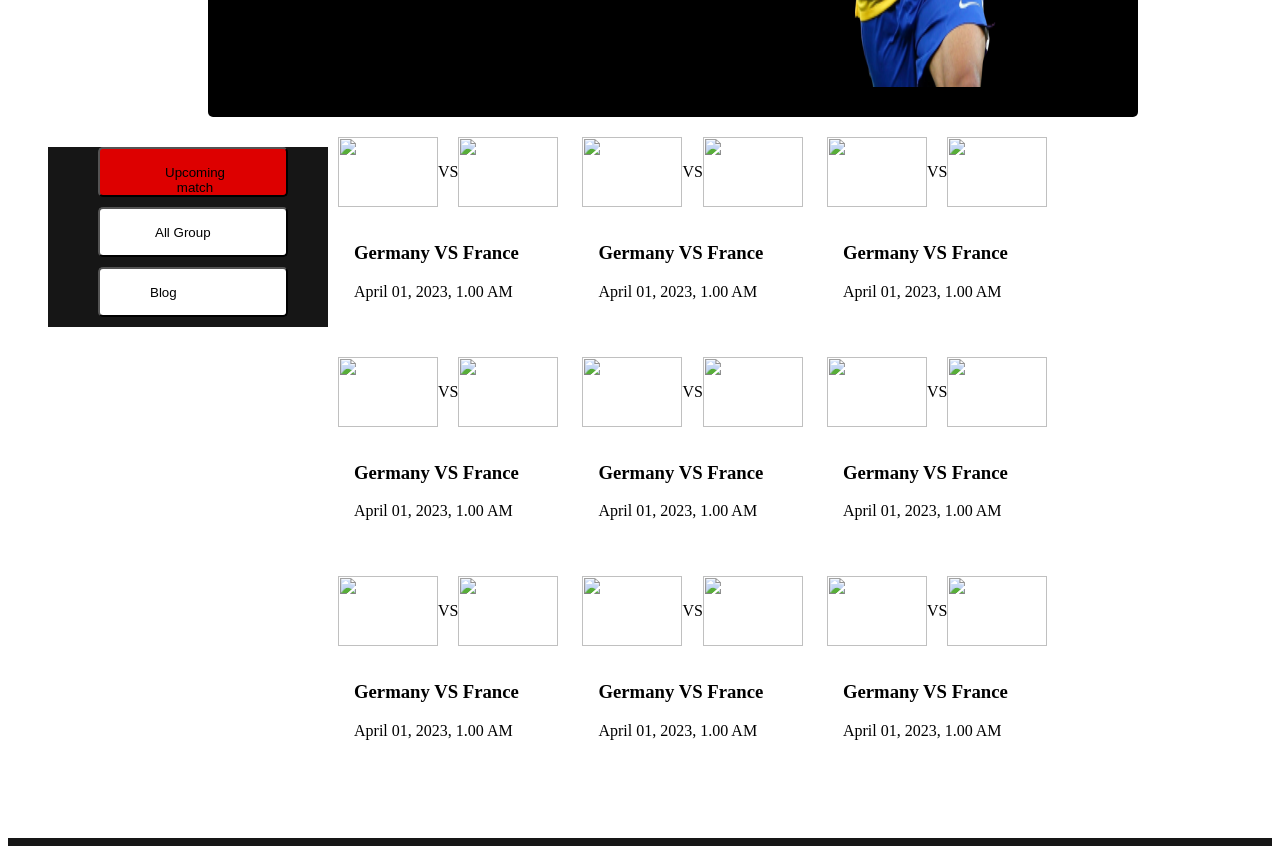
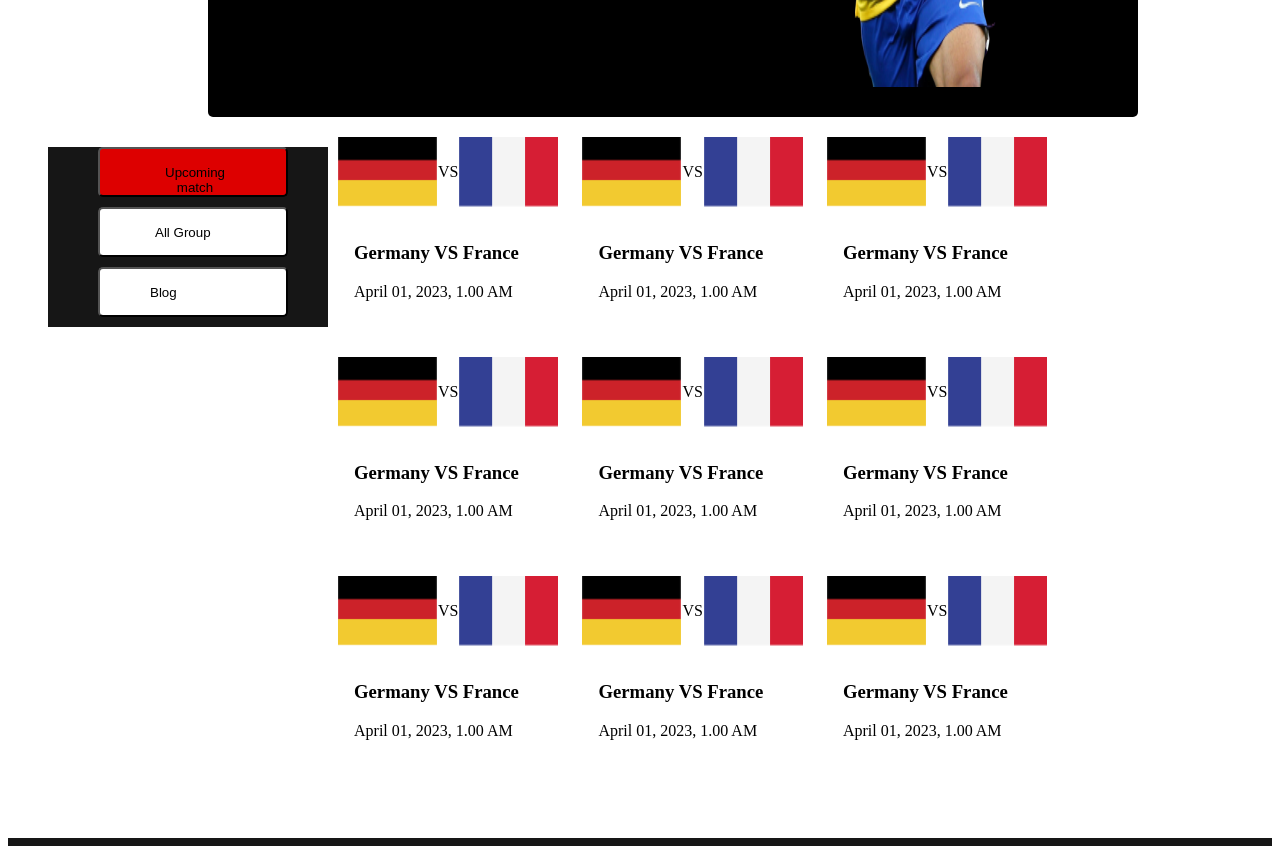
Before and after one commit to YasinArafat56/world-cup-blogs, a plain HTML site: page webpage.html in a window 1280 px wide. Shown: the part 500-1346 px from the top of the page. Drawn offline with Linux system fonts and the light colour scheme; the site is published under a folder, as on GitHub Pages, so addresses that start at the root find nothing.

Commit message:
hosting test

```diff
--- a/webpage.html
+++ b/webpage.html
@@ -32,9 +32,9 @@
        <div class="collections">
            <div >
                <div class="banner">
-                   <img height="70" width="100" src="/world-cup-main/assets/germany Flag.png" alt="">
+                   <img height="70" width="100" src="world-cup-main/assets/germany Flag.png" alt="">
                    <p>VS</p>
-                   <img height="70" width="100" src="/world-cup-main/assets/Flag.png" alt="">
+                   <img height="70" width="100" src="world-cup-main/assets/Flag.png" alt="">
                </div>
 
                <div class="detail">
@@ -45,9 +45,9 @@
            </div>
            <div class="">
                <div class="banner">
-                <img height="70" width="100" src="../world-cup-main/assets/germany Flag.png" alt="">
+                <img height="70" width="100" src="world-cup-main/assets/germany Flag.png" alt="">
                 <p>VS</p>
-                <img height="70" width="100" src="../world-cup-main/assets/Flag.png" alt="">
+                <img height="70" width="100" src="world-cup-main/assets/Flag.png" alt="">
                </div>
 
                <div class="detail">
@@ -60,9 +60,9 @@
            </div>
            <div class="">
                <div class="banner">
-                <img height="70" width="100" src="../world-cup-main/assets/germany Flag.png" alt="">
+                <img height="70" width="100" src="world-cup-main/assets/germany Flag.png" alt="">
                 <p>VS</p>
-                <img height="70" width="100" src="../world-cup-main/assets/Flag.png" alt="">
+                <img height="70" width="100" src="world-cup-main/assets/Flag.png" alt="">
                </div>
 
                <div class="detail">
@@ -73,9 +73,9 @@
            </div>
            <div class="">
                <div class="banner">
-                <img height="70" width="100" src="../world-cup-main/assets/germany Flag.png" alt="">
+                <img height="70" width="100" src="world-cup-main/assets/germany Flag.png" alt="">
                 <p>VS</p>
-                <img height="70" width="100" src="../world-cup-main/assets/Flag.png" alt="">
+                <img height="70" width="100" src="world-cup-main/assets/Flag.png" alt="">
                </div>
 
                <div class="detail">
@@ -86,9 +86,9 @@
            </div>
            <div class="">
                <div class="banner">
-                <img height="70" width="100" src="../world-cup-main/assets/germany Flag.png" alt="">
+                <img height="70" width="100" src="world-cup-main/assets/germany Flag.png"alt="">
                 <p>VS</p>
-                <img height="70" width="100" src="../world-cup-main/assets/Flag.png" alt="">
+                <img height="70" width="100" src="world-cup-main/assets/Flag.png" alt="">
                </div>
 
                <div class="detail">
@@ -99,9 +99,9 @@
            </div>
            <div class="">
                <div class="banner">
-                <img height="70" width="100" src="../world-cup-main/assets/germany Flag.png" alt="">
+                <img height="70" width="100" src="world-cup-main/assets/germany Flag.png" alt="">
                 <p>VS</p>
-                <img height="70" width="100" src="../world-cup-main/assets/Flag.png" alt="">
+                <img height="70" width="100" src="world-cup-main/assets/Flag.png" alt="">
                </div>
 
                <div class="detail">
@@ -112,9 +112,9 @@
            </div>
            <div class="">
                <div class="banner">
-                <img height="70" width="100" src="../world-cup-main/assets/germany Flag.png" alt="">
+                <img height="70" width="100" src="world-cup-main/assets/germany Flag.png" alt="">
                 <p>VS</p>
-                <img height="70" width="100" src="../world-cup-main/assets/Flag.png" alt="">
+                <img height="70" width="100" src="world-cup-main/assets/Flag.png" alt="">
                </div>
 
                <div class="detail">
@@ -125,9 +125,9 @@
            </div>
            <div class="">
                <div class="banner">
-                <img height="70" width="100" src="../world-cup-main/assets/germany Flag.png" alt="">
+                <img height="70" width="100" src="world-cup-main/assets/germany Flag.png" alt="">
                 <p>VS</p>
-                <img height="70" width="100" src="../world-cup-main/assets/Flag.png" alt="">
+                <img height="70" width="100" src="world-cup-main/assets/Flag.png" alt="">
                </div>
 
                <div class="detail">
@@ -138,9 +138,9 @@
            </div>
            <div class="">
                <div class="banner">
-                <img height="70" width="100" src="../world-cup-main/assets/germany Flag.png" alt="">
+                <img height="70" width="100" src="world-cup-main/assets/germany Flag.png" alt="">
                 <p>VS</p>
-                <img height="70" width="100" src="../world-cup-main/assets/Flag.png" alt="">
+                <img height="70" width="100" src="world-cup-main/assets/Flag.png" alt="">
                </div>
 
                <div class="detail">
```
